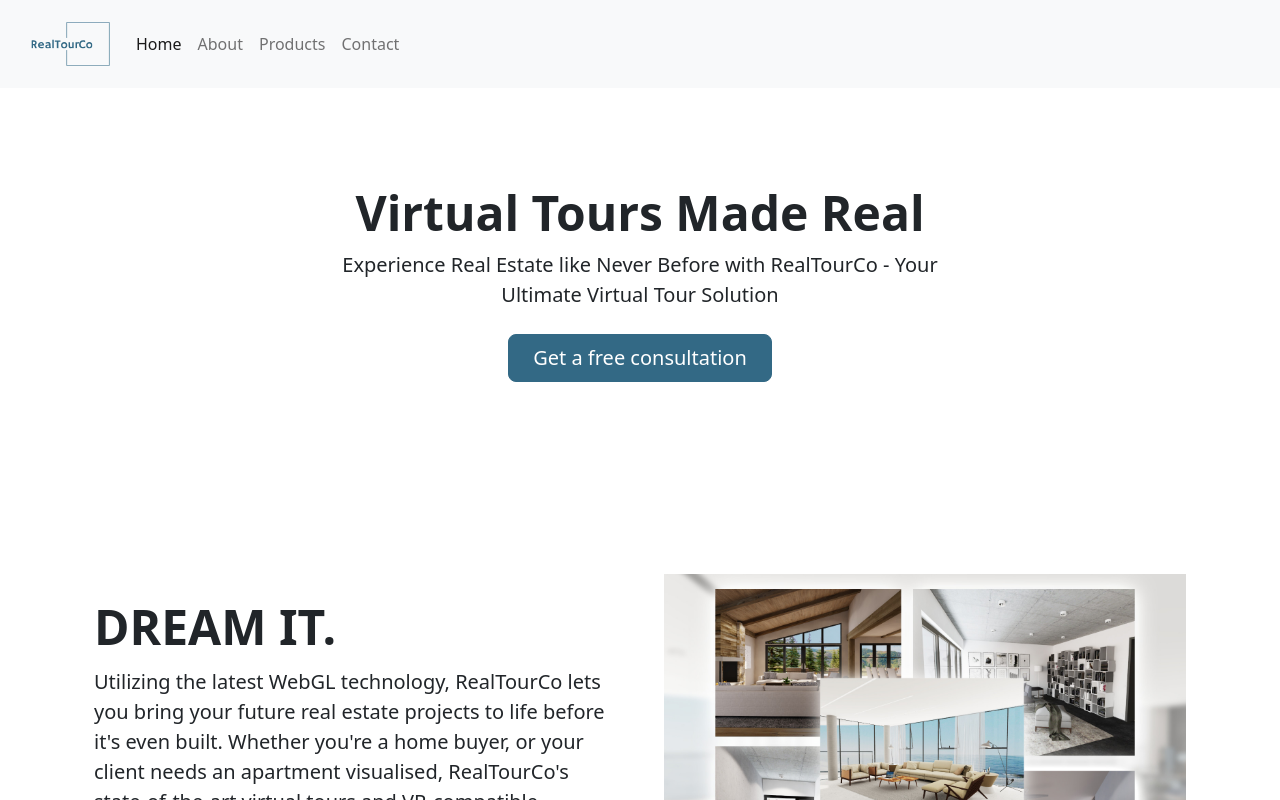
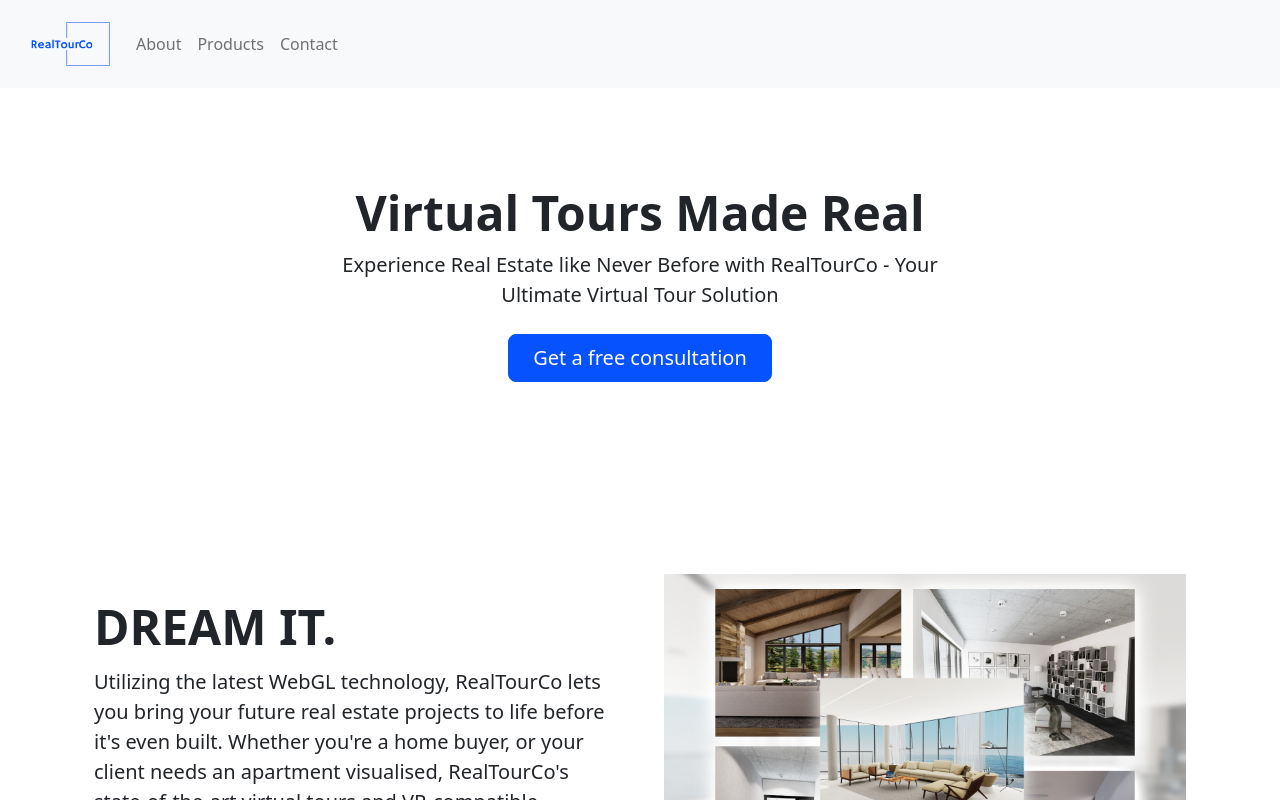
Before and after one commit to martoast/realtourco, a Nuxt app: page / in a window 1280 px wide. In both pictures the pointer is over the link 62 px from the left and 44 px from the top of the page. Shown: the top 800 px of the page. Built offline with nearby package versions, Linux system fonts and the light colour scheme.

Commit message:
color change

```diff
--- a/assets/styles/main.scss
+++ b/assets/styles/main.scss
@@ -1,2 +1,2 @@
-$primary: #336985;
+$primary: #0652ff;
 @import "bootstrap/scss/bootstrap";
--- a/components/Navbar.vue
+++ b/components/Navbar.vue
@@ -9,7 +9,6 @@
             </button>
             <div class="collapse navbar-collapse" id="navbarNavAltMarkup">
             <div class="navbar-nav">
-                <a class="nav-link active" aria-current="page" href="#">Home</a>
                 <a class="nav-link" href="#About">About</a>
                 <a class="nav-link" href="#Showcase">Products</a>
                 <a class="nav-link" href="#Contact" tabindex="-1" aria-disabled="true">Contact</a>
@@ -18,3 +17,13 @@
         </div>
     </nav>
 </template>
+
+<style scoped>
+
+a:hover {
+  color: #0652FF;
+  background-color: transparent;
+  text-decoration: none;
+  font-weight: bold;
+}
+</style>
```
Also changed, not shown: public/img/logo.svg.
